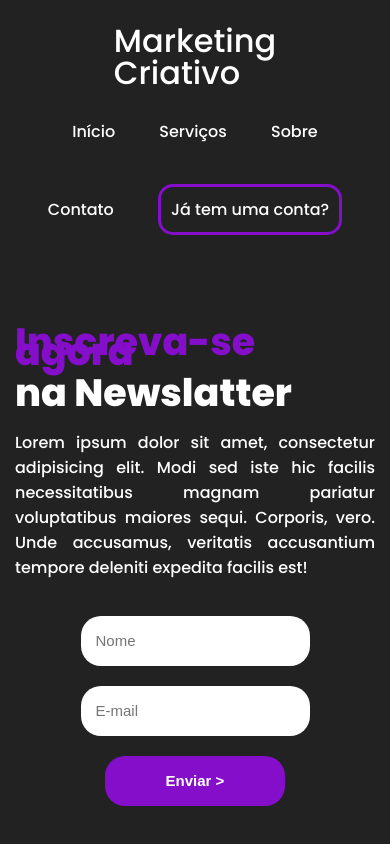
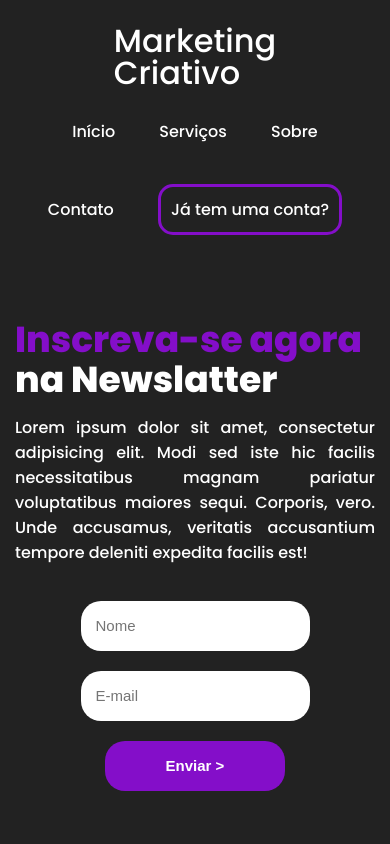
Before and after one commit to iamlucasmagalhaes/Landing-Page, a plain HTML site: page index.html in a window 390 px wide. Drawn offline with Linux system fonts and the light colour scheme.

Commit message:
commit full course

```diff
--- a/style/media.css
+++ b/style/media.css
@@ -9,7 +9,7 @@
     }
 
     h2{
-        font-size: 38px;
+        font-size: 36px;
     }
 
     form{
--- a/style/style.css
+++ b/style/style.css
@@ -65,9 +65,10 @@ main{
 }
 
 h2{
-    font-size: 56px;
+    font-size: 2.69vw;
     line-height: 10px;
     font-weight: medium;
+    width: 100%;
 }
 
 span{
```
